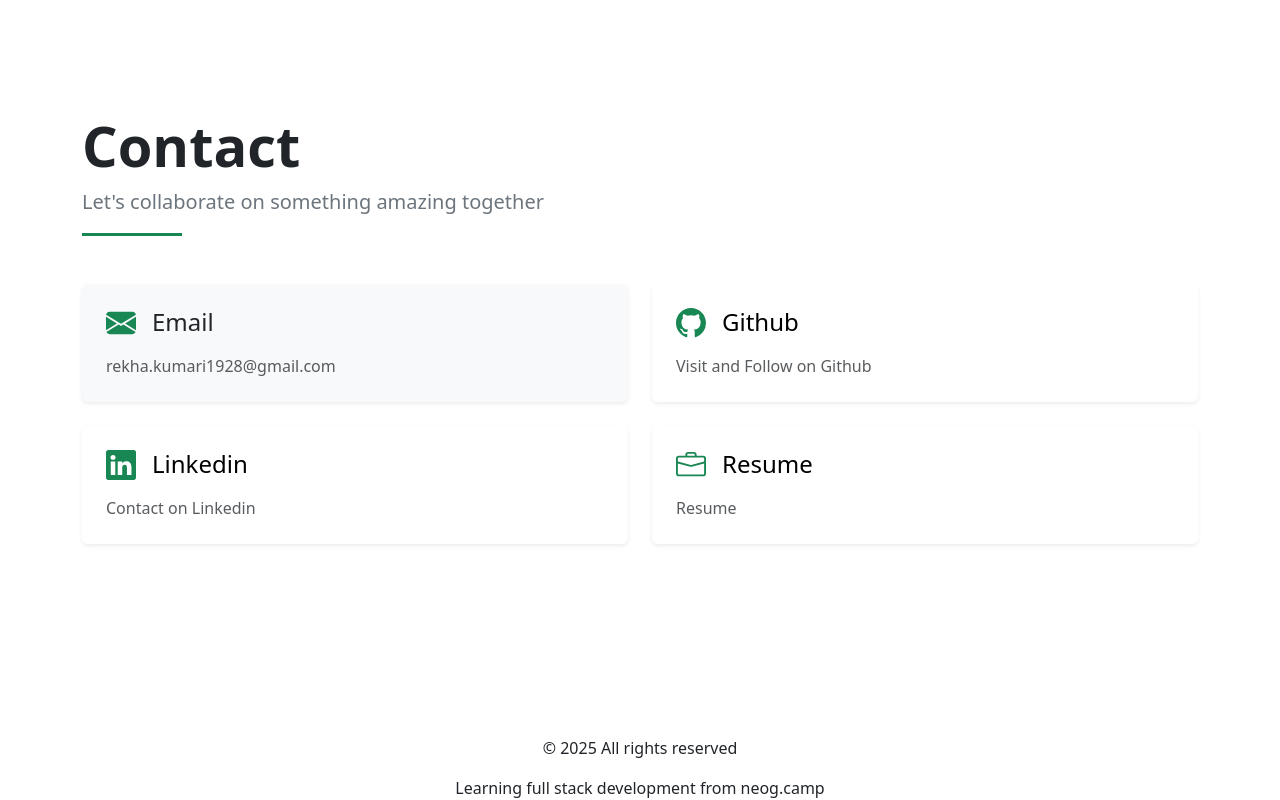
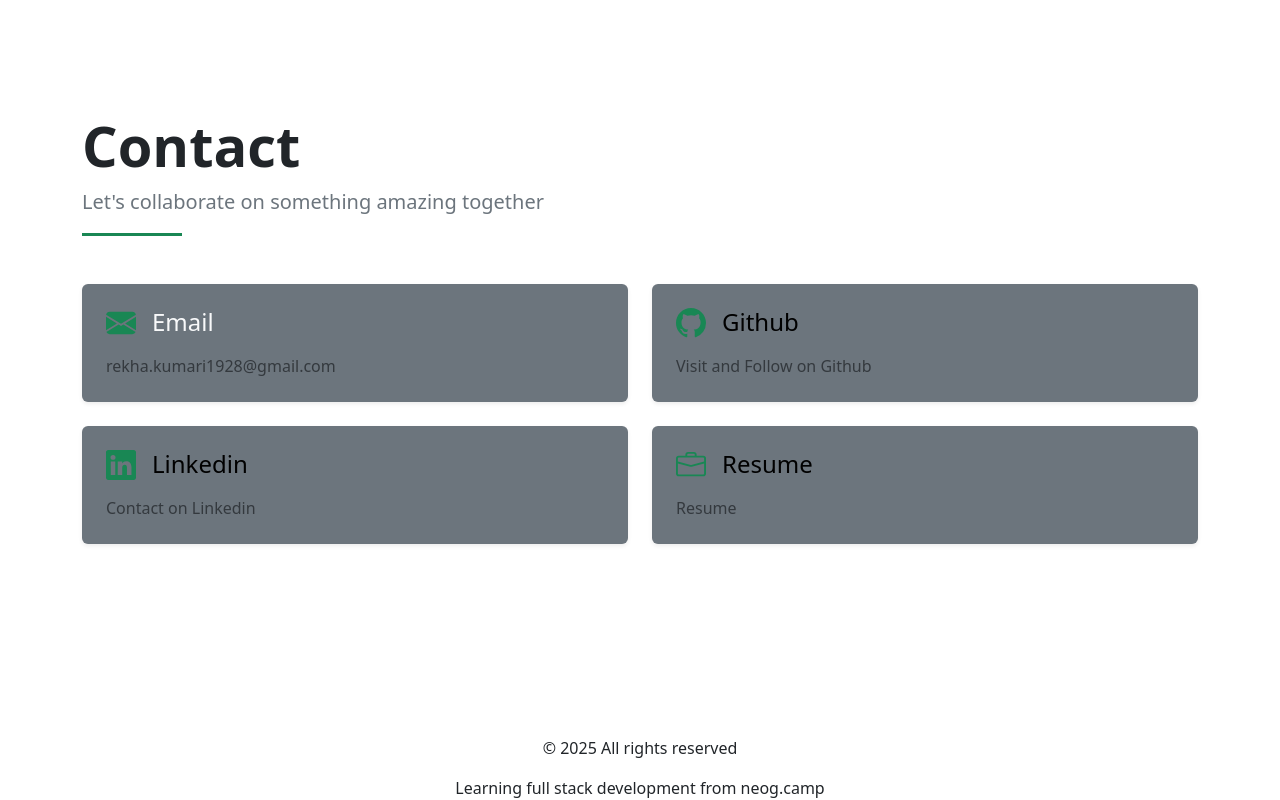
Before and after one commit to Rekhakumari28/rekha-portfolio, a React (Vite) app: page / in a window 1280 px wide. Shown: the part 2880-3680 px from the top of the page. Built offline with nearby package versions, Linux system fonts and the light colour scheme.

Commit message:
Update Contact.jsx

```diff
--- a/src/components/Contact.jsx
+++ b/src/components/Contact.jsx
@@ -18,7 +18,7 @@ function Contact() {
 
       <div className="row g-4">
         <div className="col-md-6">
-          <div className="card bg-body-tertiary h-100 border-0 shadow-sm project p-4">
+          <div className="card bg-secondary text-light h-100 border-0 shadow-sm project p-4">
             <div className="d-flex align-item-center mb-3">
               <svg
                 xmlns="http://www.w3.org/2000/svg"
@@ -36,7 +36,7 @@ function Contact() {
           </div>
         </div>
         <div className="col-md-6">
-          <div className="card h-100 border-0 shadow-sm project p-4">
+          <div className="card bg-secondary text-light h-100 border-0 shadow-sm project p-4">
             <div className="d-flex align-item-center mb-3">
               <svg
                 xmlns="http://www.w3.org/2000/svg"
@@ -55,7 +55,7 @@ function Contact() {
           </div>
         </div>
         <div className="col-md-6">
-              <div className="card h-100 border-0 shadow-sm project p-4">
+              <div className="card bg-secondary text-light h-100 border-0 shadow-sm project p-4">
             <div className="d-flex align-item-center mb-3">
 
  <svg
@@ -74,7 +74,7 @@ function Contact() {
           </div>
         </div>
         <div className="col-md-6">
-            <div className="card h-100 border-0 shadow-sm project p-4">
+            <div className="card bg-secondary text-light h-100 border-0 shadow-sm project p-4">
             <div className="d-flex align-item-center mb-3">
 
            <svg
```
